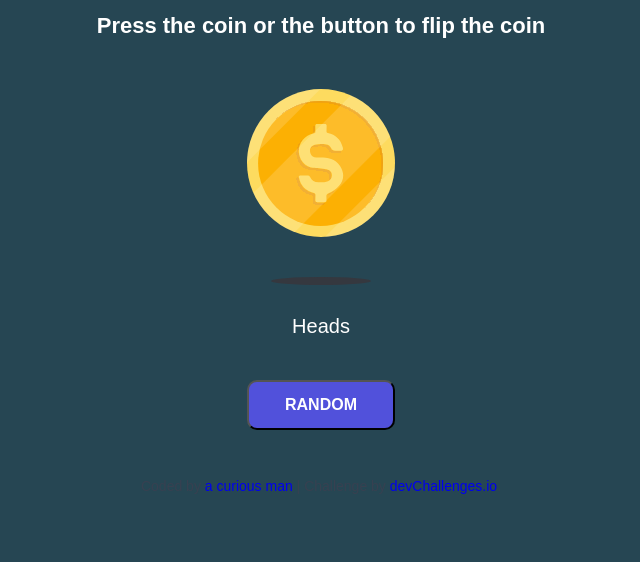
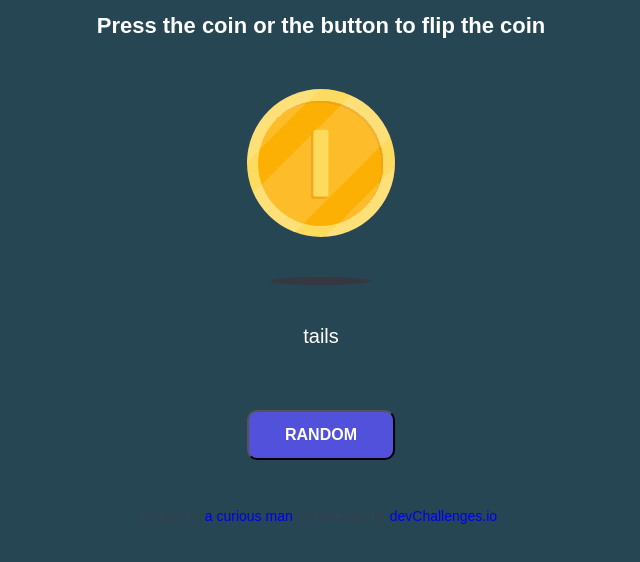
Before and after one commit to jkibura/coinflip, a plain HTML site: page index.html in a window 1280 px wide. Both pictures are taken after a click on the button "RANDOM". Shown: the part 98-660 px from the top of the page, without its empty margins (319-959 px from the left). Drawn offline with Linux system fonts and the light colour scheme.

Commit message:
Added script

```diff
--- a/index.html
+++ b/index.html
@@ -74,7 +74,7 @@
 
     <p class="face">Heads</p>
 
-    <button>RANDOM</button>
+    <button class="flip-btn">RANDOM</button>
 
 
 
@@ -84,5 +84,6 @@
         >devChallenges.io</a
       >.
     </div>
+    <script src="script.js"></script>
   </body>
 </html>
--- /dev/null
+++ b/script.js
@@ -0,0 +1,20 @@
+const coin = document.querySelector('.coin');
+const face = document.querySelector('.face');
+const flipBtn = document.querySelector('.flip-btn');
+
+function flipResult() {
+    return Math.random() >= 0.5 ? 'heads' : 'tails';
+}
+
+function flipCoin() {
+    const newFace = flipResult();
+
+    console.log("Hi");
+    coin.src = `resources/${newFace}.svg`;
+
+
+    face.textContent = newFace;
+}
+
+coin.addEventListener('click', flipCoin);
+flipBtn.addEventListener('click', flipCoin);
--- a/styles.css
+++ b/styles.css
@@ -19,7 +19,7 @@ h1 {
 .top-text {
     font-size: 22px;
     font-weight: bold;
-    margin-bottom: 30px;
+    margin: 0 20px 30px 20px;
 }
 
 .coin {
@@ -34,7 +34,7 @@ h1 {
 
 .face {
     font-size: 20px;
-    margin: 10px;
+    margin: 20px auto 30px auto;
 }
 
 button {
```
